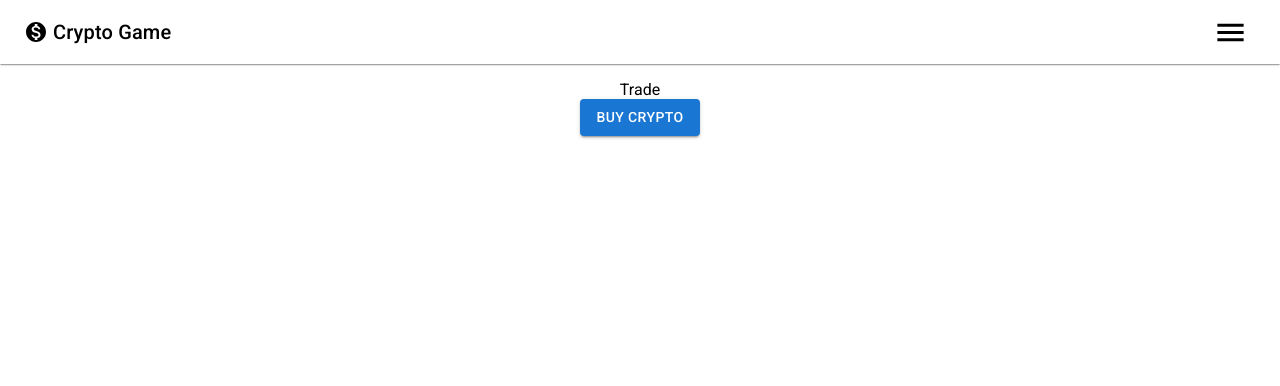
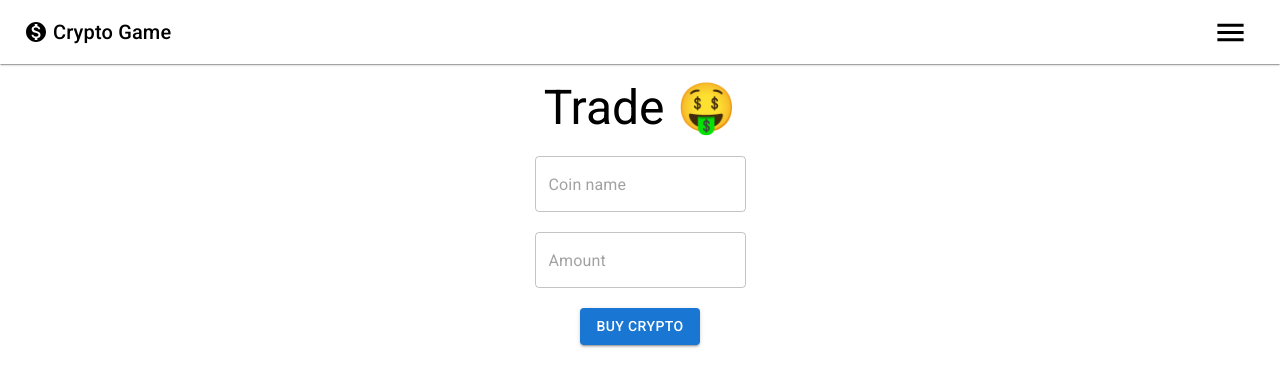
Before and after one commit to hffxx/cryptoapp, a React (Create React App) app in the folder frontend/: page /trade in a window 1280 px wide. Shown: the top 386 px of the page. Built offline with nearby package versions, Linux system fonts and the light colour scheme; no server answers; the database is empty; sample sign-in values are in the browser's storage; what react-swipeable-views-utils would draw is missing.

Commit message:
style: trade component + logic

```diff
--- a/frontend/src/components/TableComponent.js
+++ b/frontend/src/components/TableComponent.js
@@ -31,7 +31,7 @@ const StyledTooltip = ({ children, tooltipText }) => {
   const [toolTip, setToolTip] = useState(false);
   return (
     <Tooltip
-      enterTouchDelay={400}
+      enterTouchDelay={600}
       leaveTouchDelay={8000}
       open={toolTip}
       onClose={() => setToolTip(false)}
@@ -83,9 +83,9 @@ const Infoheader = ({ tooltipText, text }) => {
 function Row({ coin, width }) {
   const coinFormat = (amount) => {
     if (amount / 1000000000 > 1 && width <= 1200) {
-      return `$${(amount / 1000000000).toFixed(2)}B`;
+      return `$${(amount / 1000000000).toFixed(2).replace(/(\.0+|0+)$/, "")}B`;
     } else if (amount / 1000000 > 1 && width <= 1200) {
-      return `$${(amount / 1000000).toFixed(2)}M`;
+      return `$${(amount / 1000000).toFixed(2).replace(/(\.0+|0+)$/, "")}M`;
     } else {
       return (
         <NumberFormat
--- a/frontend/src/components/Trade.js
+++ b/frontend/src/components/Trade.js
@@ -1,13 +1,19 @@
-import { Button } from "@mui/material";
-import React from "react";
+import React, { useState } from "react";
+import { Button, Input, Box, Grid, TextField, Typography } from "@mui/material";
 import DashboardPage from "./Pages/DashboardPage";
 import { db } from "../firebase";
 import { setDoc, doc } from "firebase/firestore";
 import { useAuth } from "./contexts/AuthContext";
+import { useCoins } from "./contexts/CoinsContext";
 
 function Trade() {
+  const [coinName, setCoinName] = useState("");
+  const [amount, setAmount] = useState("");
+  const [loading, setLoading] = useState(false);
   const { currentUserId, currentUserData } = useAuth();
+  const { coinsPriceList } = useCoins();
   const handleBitcoin = async (cName, cAmount) => {
+    setLoading(true);
     const wallet = currentUserData.coins;
     const docRef = doc(db, "users", currentUserId);
     if (!wallet.some(({ coinName }) => coinName === cName)) {
@@ -23,13 +29,42 @@ function Trade() {
       });
       await setDoc(docRef, { ...currentUserData, coins: payload });
     }
+    setLoading(false);
   };
   return (
     <DashboardPage>
-      <div>Trade</div>
-      <Button variant="contained" onClick={() => handleBitcoin("dogecoin", 10)}>
-        Buy Crypto
-      </Button>
+      <Grid container justifyContent={"center"} alignItems={"center"}>
+        <Grid
+          item
+          xs={8}
+          sx={{
+            display: "flex",
+            flexDirection: "column",
+            alignItems: "center",
+            gap: "20px",
+          }}
+        >
+          <Typography variant="h3">Trade 🤑</Typography>
+          <TextField
+            placeholder="Coin name"
+            value={coinName}
+            onChange={(e) => setCoinName(e.target.value)}
+          ></TextField>
+          <TextField
+            placeholder="Amount"
+            type="tel"
+            value={amount}
+            onChange={(e) => setAmount(e.target.value)}
+          ></TextField>
+          <Button
+            variant="contained"
+            onClick={() => handleBitcoin(coinName, amount)}
+            disabled={loading}
+          >
+            Buy Crypto
+          </Button>
+        </Grid>
+      </Grid>
     </DashboardPage>
   );
 }
--- a/frontend/src/components/Wallet.js
+++ b/frontend/src/components/Wallet.js
@@ -108,8 +108,7 @@ function Wallet() {
             alignItems={"center"}
             justifyContent={"center"}
           >
-            <Paper
-              elevation={4}
+            <Box
               sx={{
                 display: "flex",
                 flexDirection: "column",
@@ -132,7 +131,7 @@ function Wallet() {
                   {`$${valueReducer(currentUserData.balance)}`}
                 </Typography>
               </Box>
-            </Paper>
+            </Box>
           </Grid>
           <Grid container item spacing={2} xs={10.5} marginTop={2}>
             {userCoins.map((coin, index) => (
```
